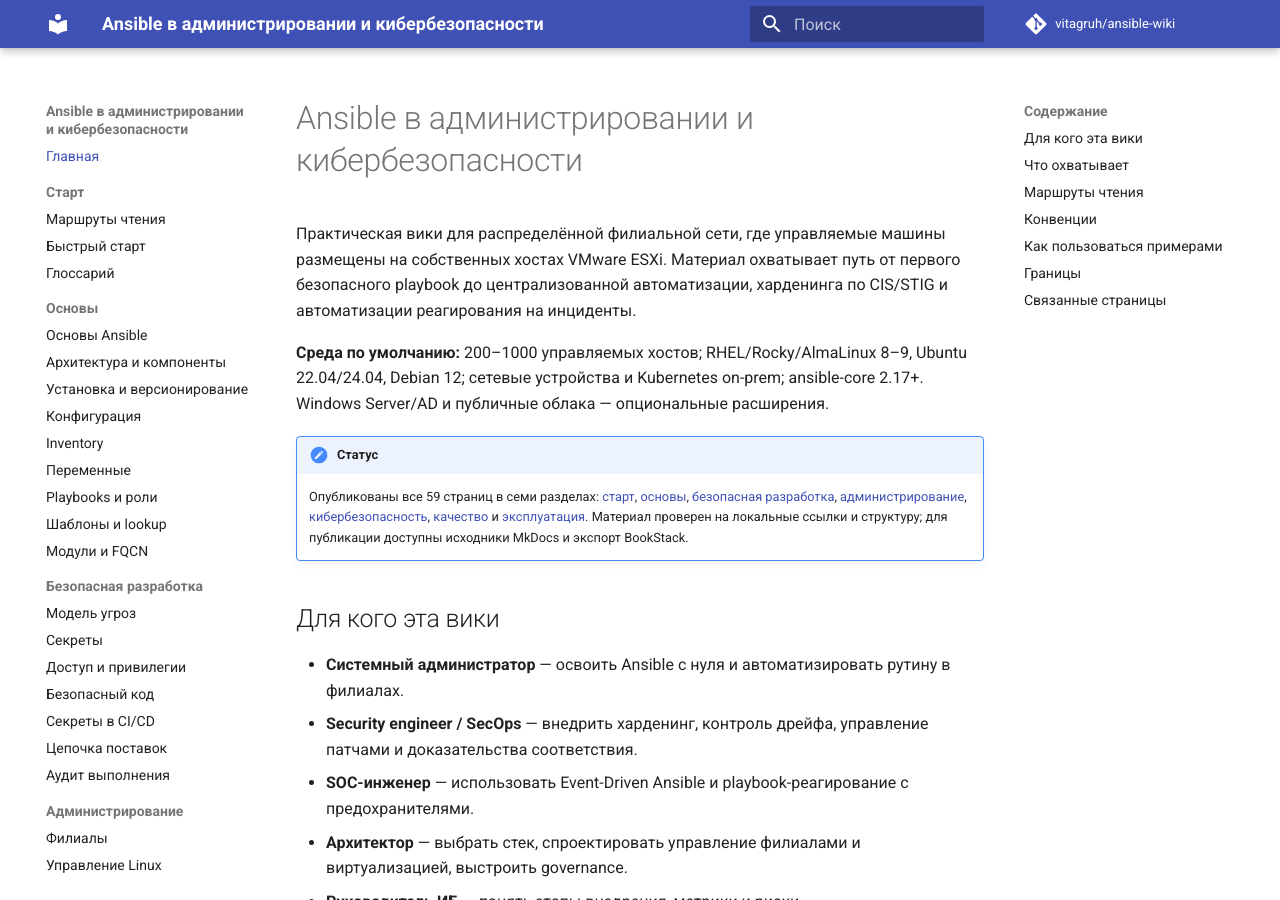
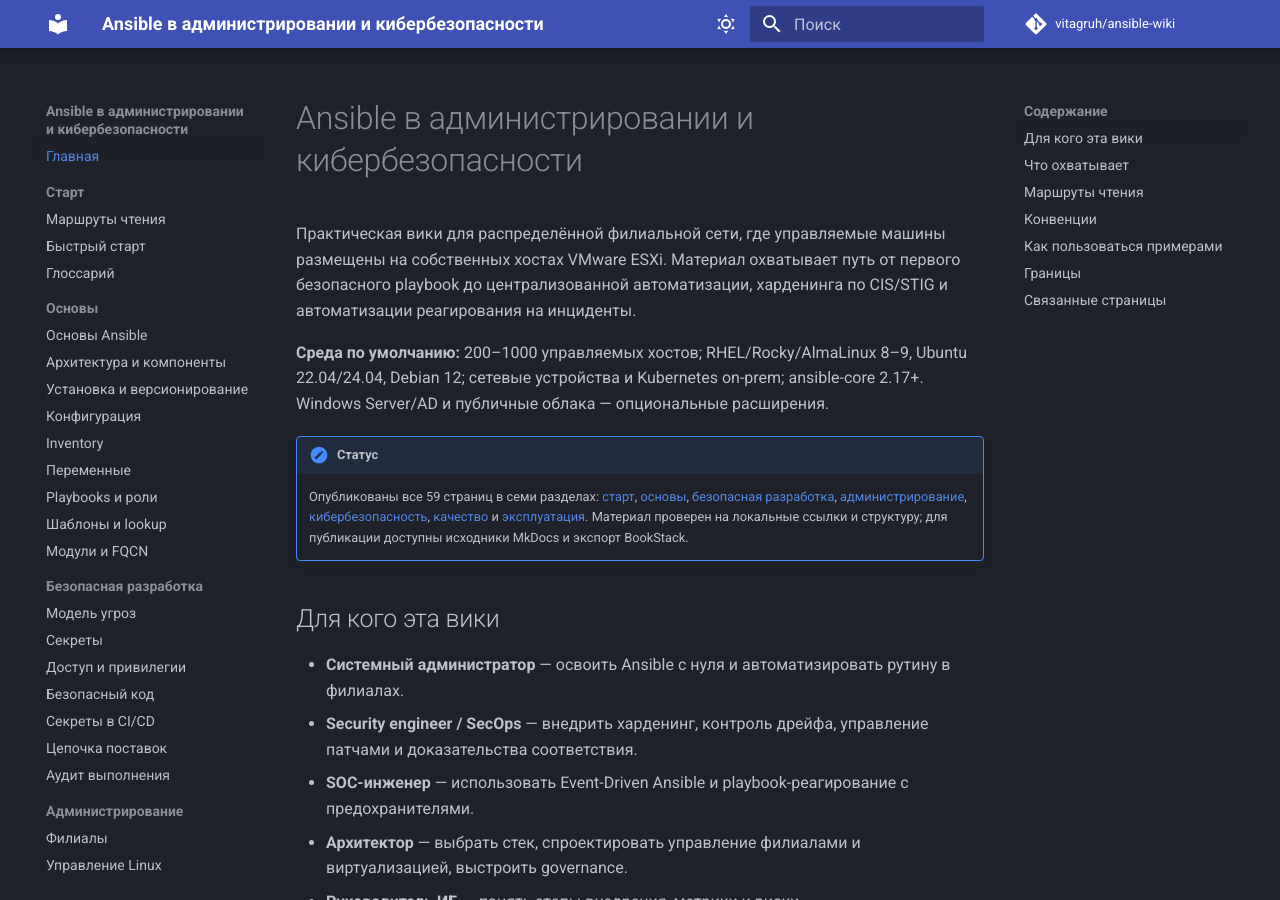
Before and after one commit to vitagruh/ansible-wiki, an MkDocs documentation site: the page built from docs/index.md, in a window 1280 px wide and 900 px high. Built offline with MkDocs 1.6.1 and Material for MkDocs 9.7.7, drawn with Linux system fonts in a browser that asks for light colours; comment, search, counter and statistics services are not loaded.

```diff
--- a/mkdocs.yml
+++ b/mkdocs.yml
@@ -8,6 +8,19 @@ docs_dir: docs
 theme:
   name: material
   language: ru
+  palette:
+    - scheme: slate
+      primary: indigo
+      accent: indigo
+      toggle:
+        icon: material/weather-sunny
+        name: Переключить на светлую тему
+    - scheme: default
+      primary: indigo
+      accent: indigo
+      toggle:
+        icon: material/weather-night
+        name: Переключить на тёмную тему
   features:
     - navigation.sections
     - navigation.indexes
```
